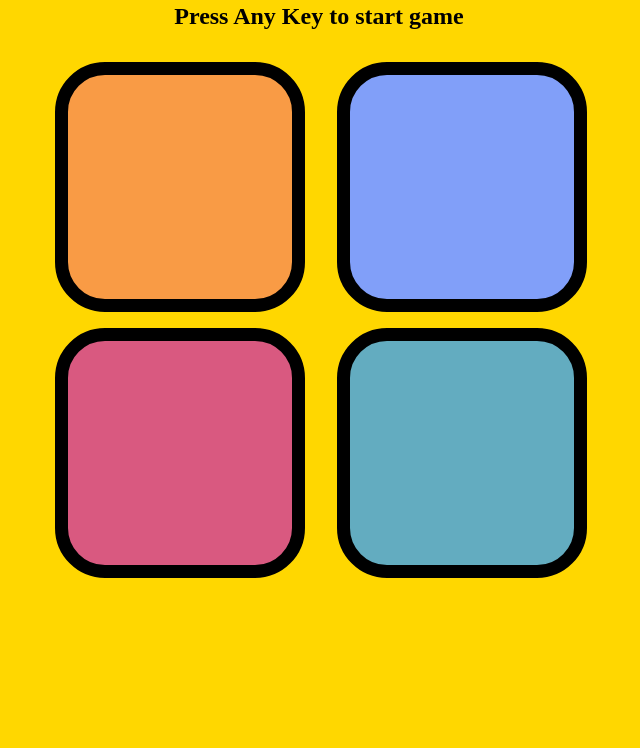
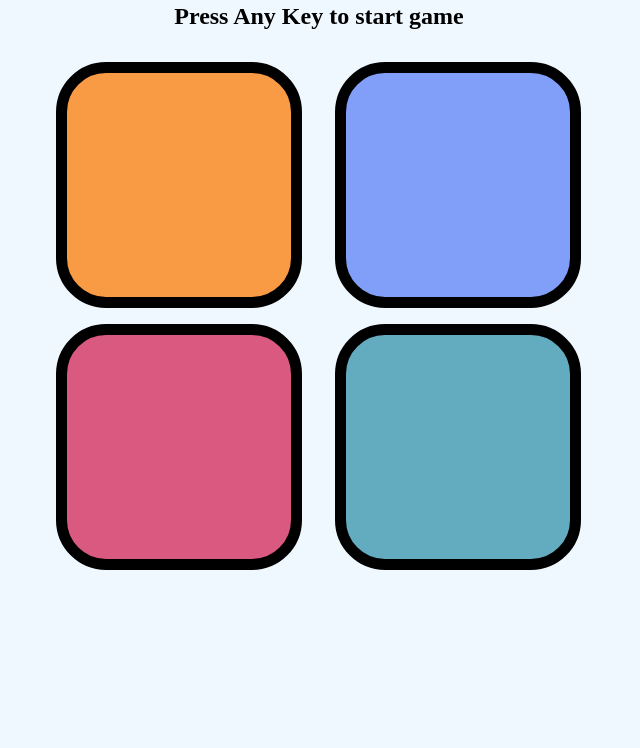
Before and after one commit to keshav-sharma786/Simon-Says-Game, a plain HTML site: page index.html in a window 1280 px wide. Shown: the part 52-800 px from the top of the page, without its empty margins (321-961 px from the left). Drawn offline with Linux system fonts and the light colour scheme.

Commit message:
changed color

```diff
--- a/style.css
+++ b/style.css
@@ -9,8 +9,10 @@ body {
     /* justify-content: center; */
     align-items: center;
 
-    background-color: gold;
+    background-color: aliceblue;
+
 }
+
 
 .container {
     height: 30rem;
@@ -19,15 +21,17 @@ body {
     display: flex;
     justify-content: space-evenly;
     margin-top: 1rem;
+    /* padding: 1rem; */
 }
 
 
 .box1 {
     height: 14rem;
     width: 14rem;
-    border: 13px solid black;
+    border: 11px solid black;
     border-radius: 50px;
     margin: 1rem;
+
 }
 
 .yellow {
@@ -73,17 +77,12 @@ body {
     font-size: 0.9rem;
     font-weight: bolder;
 }
-/* @media screen and (min-width: 375px) {
+@media (width: 375px) {
     .container {
-        height: 300px;
-        width: 300px;
+        height: 400px;
+        width: 250px;
     }
+    .box1 {
 
-    .box1 {
-        height: 125px;
-        width: 125px;
     }
-    h1 {
-        width: 50vw;
-    }
-  } */
+}
```
